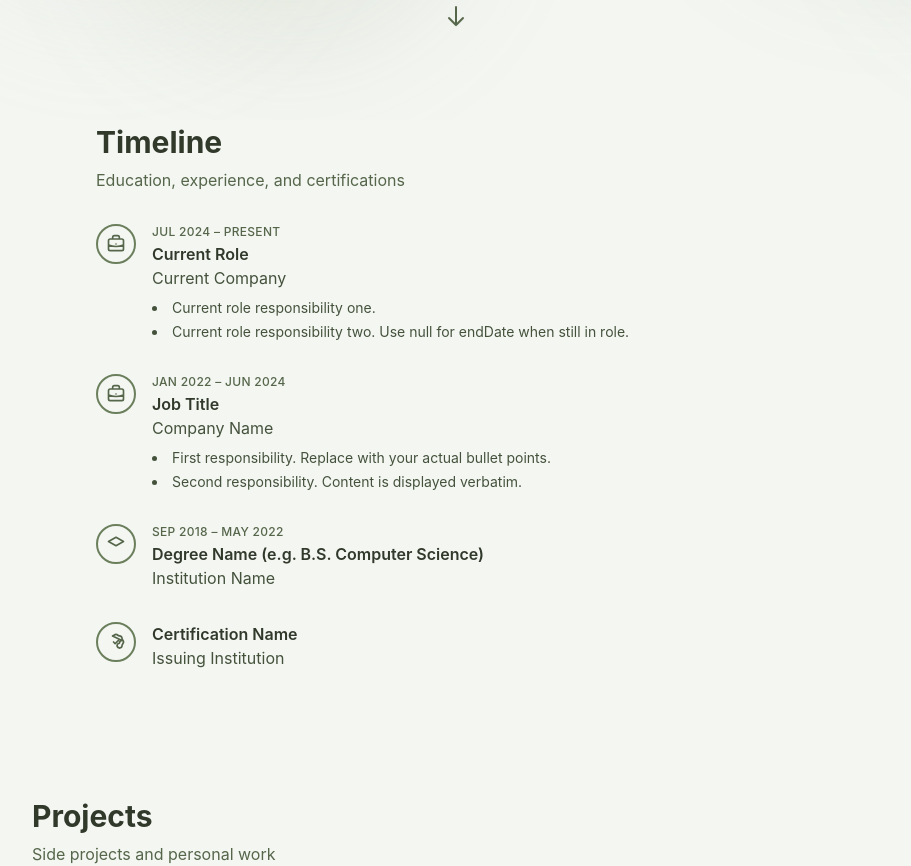
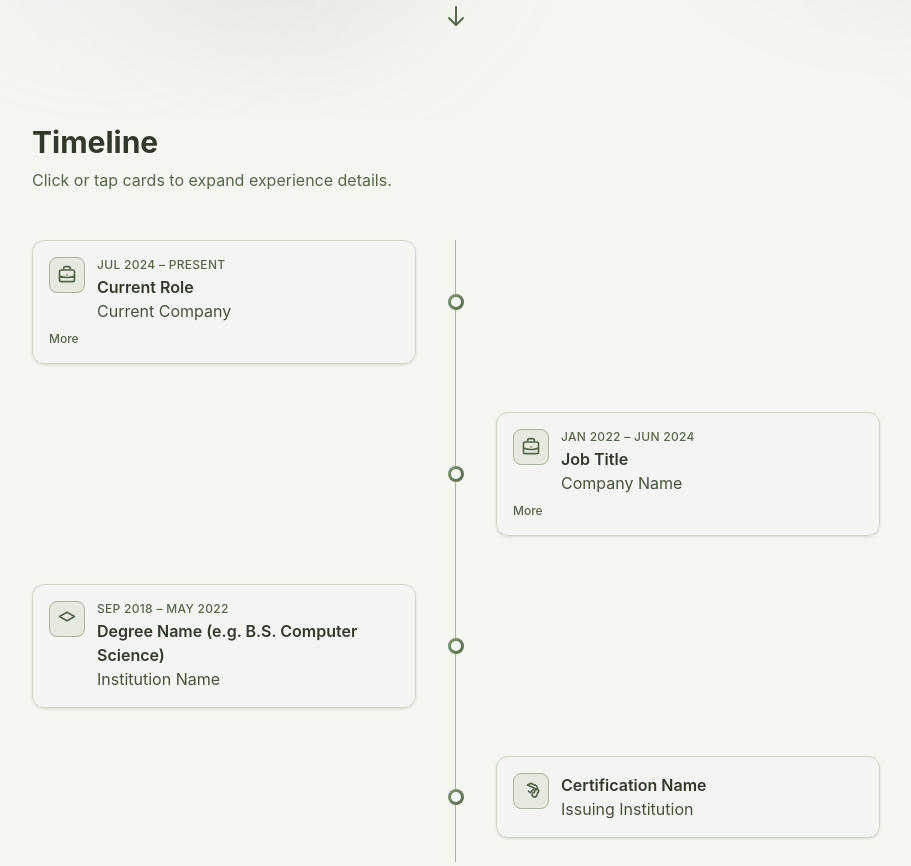
Before and after one commit to VivekP97/portfolio-website, a React (Vite) app: page / in a window 1280 px wide. Shown: the part 680-1546 px from the top of the page, without its empty margins (184-1095 px from the left). Built offline with nearby package versions, Linux system fonts and the light colour scheme.

Commit message:
make timeline layout more engaging

```diff
--- a/src/components/timeline/Timeline.tsx
+++ b/src/components/timeline/Timeline.tsx
@@ -51,17 +51,32 @@ export function Timeline() {
 
   return (
     <section id="timeline" className="scroll-mt-16 py-16">
-      <div className="mx-auto max-w-3xl px-4 sm:px-6">
+      <div className="mx-auto max-w-4xl px-4 sm:px-6">
         <h2 className="text-2xl font-bold text-sage-900 dark:text-sage-100 sm:text-3xl">
           Timeline
         </h2>
         <p className="mt-2 text-sage-600 dark:text-sage-400">
-          Education, experience, and certifications
+          Click or tap cards to expand experience details.
         </p>
-        <ul className="mt-8 list-none">
-          {sortedEntries.map((entry) => (
+
+        <div className="relative mt-12">
+          {/* Vertical line */}
+          <div
+            className="absolute left-1/2 top-0 bottom-0 w-px -translate-x-px bg-sage-300 dark:bg-sage-700"
+            aria-hidden
+          />
+          <ul className="space-y-0">
+            {sortedEntries.map((entry, index) => {
+              const isLeft = index % 2 === 0
+              return (
+                <li
+                  key={entry.id}
+                  className="grid grid-cols-[1fr_auto_1fr] items-center gap-4 py-6 first:pt-0"
+                  style={{ gridTemplateColumns: '1fr auto 1fr' }}
+                >
+                  {isLeft ? (
+                    <div className="flex justify-end pr-4">
                       <TimelineItem
-              key={entry.id}
                         type={entry.type}
                         title={entry.title}
                         subtitle={entry.subtitle}
@@ -69,8 +84,34 @@ export function Timeline() {
                         endDate={entry.endDate}
                         responsibilities={entry.responsibilities}
                       />
-          ))}
+                    </div>
+                  ) : (
+                    <div />
+                  )}
+                  <div className="relative z-10 flex justify-center" aria-hidden>
+                    <span className="flex h-4 w-4 shrink-0 items-center justify-center rounded-full bg-gradient-to-br from-sage-400 to-sage-600 p-[3px] dark:from-sage-500 dark:to-sage-700">
+                      <span className="h-full w-full rounded-full bg-sage-50 dark:bg-sage-950" />
+                    </span>
+                  </div>
+                  {!isLeft ? (
+                    <div className="flex justify-start pl-4">
+                      <TimelineItem
+                        type={entry.type}
+                        title={entry.title}
+                        subtitle={entry.subtitle}
+                        startDate={entry.startDate}
+                        endDate={entry.endDate}
+                        responsibilities={entry.responsibilities}
+                      />
+                    </div>
+                  ) : (
+                    <div />
+                  )}
+                </li>
+              )
+            })}
           </ul>
+        </div>
       </div>
     </section>
   )
--- a/src/components/timeline/TimelineItem.tsx
+++ b/src/components/timeline/TimelineItem.tsx
@@ -1,3 +1,4 @@
+import { useState } from 'react'
 import { formatDateRange } from '../../lib/dateUtils'
 import type { TimelineItemType } from '../../types'
 
@@ -18,9 +19,31 @@ export function TimelineItem({
   endDate,
   responsibilities,
 }: TimelineItemProps) {
+  const [expanded, setExpanded] = useState(false)
+  const hasDetails = responsibilities && responsibilities.length > 0
+
   return (
-    <li className="relative flex gap-4 pb-8 last:pb-0">
-      <span className="flex h-10 w-10 shrink-0 items-center justify-center rounded-full border-2 border-sage-500 bg-sage-50 dark:bg-sage-900" aria-hidden>
+    <div
+      role={hasDetails ? 'button' : undefined}
+      tabIndex={hasDetails ? 0 : undefined}
+      onClick={hasDetails ? () => setExpanded((e) => !e) : undefined}
+      onKeyDown={
+        hasDetails
+          ? (e) => {
+              if (e.key === 'Enter' || e.key === ' ') {
+                e.preventDefault()
+                setExpanded((e) => !e)
+              }
+            }
+          : undefined
+      }
+      className={`w-full max-w-sm rounded-xl border border-sage-200 bg-sage-50/90 p-4 text-left shadow-sm transition-shadow dark:border-sage-800 dark:bg-sage-900/50 ${
+        hasDetails ? 'cursor-pointer hover:shadow-md' : ''
+      }`}
+      aria-expanded={hasDetails ? expanded : undefined}
+    >
+      <div className="flex items-start gap-3">
+        <span className="flex h-9 w-9 shrink-0 items-center justify-center rounded-lg border border-sage-300 bg-sage-100 dark:border-sage-700 dark:bg-sage-800" aria-hidden>
           <ItemIcon type={type} />
         </span>
         <div className="min-w-0 flex-1">
@@ -32,23 +55,37 @@ export function TimelineItem({
           <h3 className={`font-semibold text-sage-900 dark:text-sage-100 ${startDate ? 'mt-0.5' : ''}`}>
             {title}
           </h3>
-        <p className="text-sage-700 dark:text-sage-300">
-          {subtitle}
-        </p>
-        {responsibilities && responsibilities.length > 0 && (
-          <ul className="mt-2 list-inside list-disc space-y-1 text-sm text-sage-700 dark:text-sage-300">
-            {responsibilities.map((item, i) => (
+          <p className="text-sage-700 dark:text-sage-300">{subtitle}</p>
+        </div>
+      </div>
+
+      {hasDetails && (
+        <>
+          <div
+            className={`grid transition-[grid-template-rows] duration-200 ease-out ${
+              expanded ? 'grid-rows-[1fr]' : 'grid-rows-[0fr]'
+            }`}
+            aria-hidden={!expanded}
+          >
+            <div className="min-h-0 overflow-hidden">
+              <ul className="mt-3 list-inside list-disc space-y-1 border-t border-sage-200 pt-3 text-sm text-sage-700 dark:border-sage-700 dark:text-sage-300">
+                {responsibilities!.map((item, i) => (
                   <li key={i}>{item}</li>
                 ))}
               </ul>
+            </div>
+          </div>
+          <p className="mt-2 text-xs font-medium text-sage-600 dark:text-sage-400">
+            {expanded ? 'Less' : 'More'}
+          </p>
+        </>
       )}
     </div>
-    </li>
   )
 }
 
 function ItemIcon({ type }: { type: TimelineItemType }) {
-  const className = "h-5 w-5 text-sage-600 dark:text-sage-400"
+  const className = 'h-5 w-5 text-sage-600 dark:text-sage-400'
   switch (type) {
     case 'work':
       return (
```
Also changed, not shown: 1 other file (tests, documents, lock files or other folders). Lines whose indentation alone changed are shown as unchanged.
